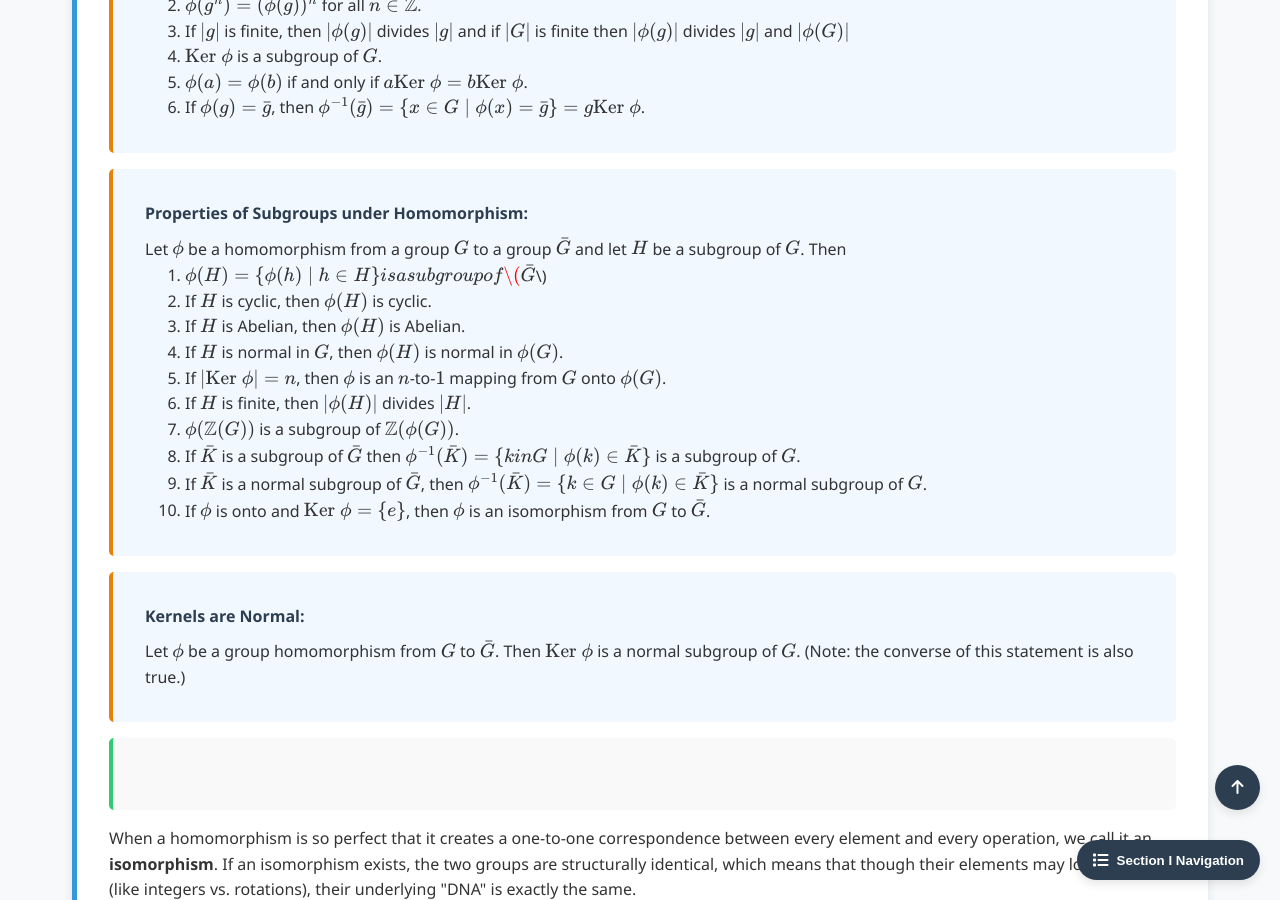
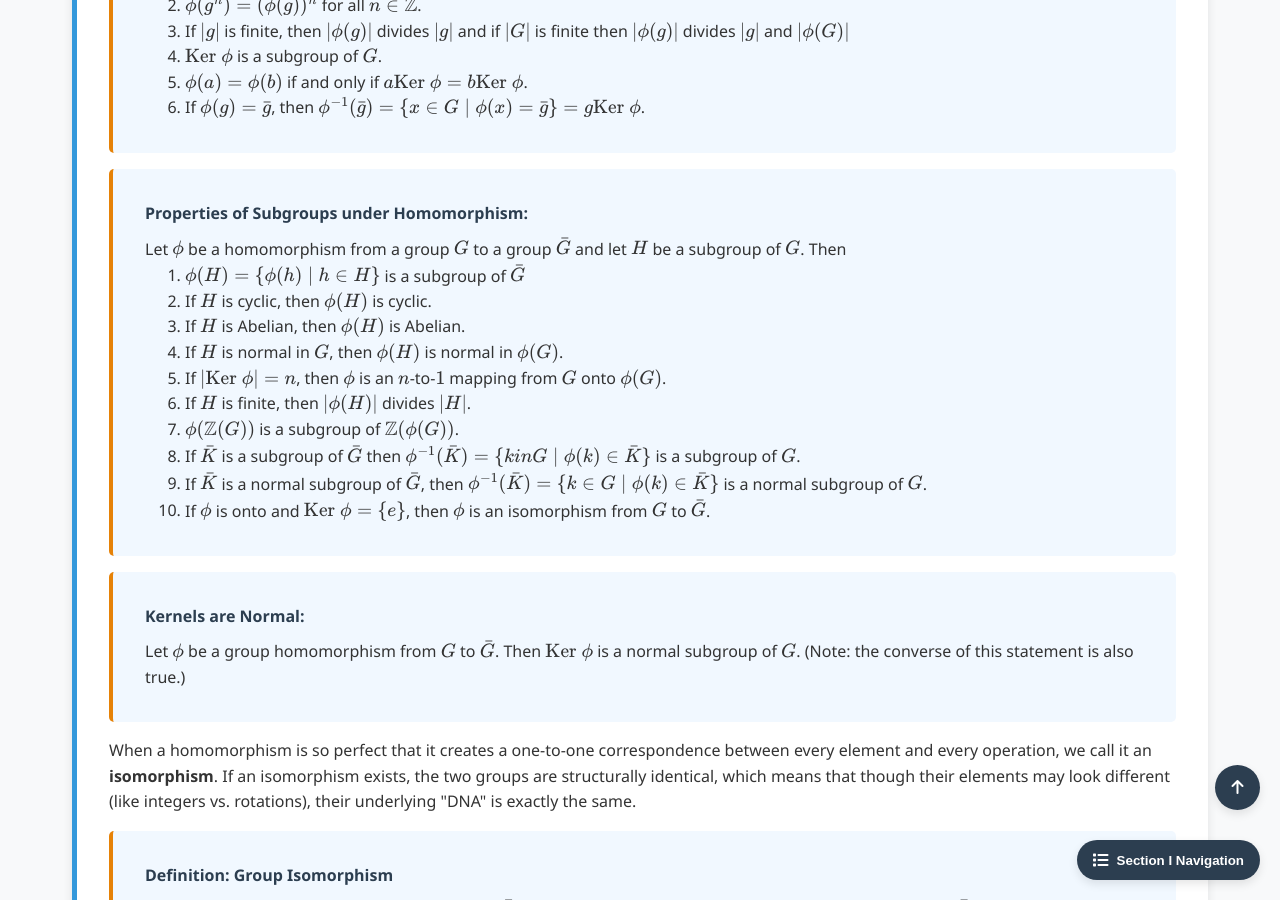
Before and after one commit to Yusukey01/yusukey01.github.io, a Jekyll site: the page built from Mathematics/Linear_algebra/group_isomorphism.html, in a window 1280 px wide and 900 px high, scrolled down 9335 px. Built offline with Jekyll 4.4.1, drawn with Linux system fonts in a browser that asks for light colours.

Commit message:
Start I-17, add Homomorphism , isomorphism

```diff
--- a/Mathematics/Linear_algebra/group_isomorphism.html
+++ b/Mathematics/Linear_algebra/group_isomorphism.html
@@ -560,7 +560,7 @@ uses_python: false
                      Let \(\phi\) be a homomorphism from a group \(G\) to a group \(\bar{G}\) and let \(H\) be a subgroup
                     of \(G\). Then
                     <ol style="padding-left: 40px;">
-                        <li>\(\phi(H) = \{\phi(h) \mid h \in H\} is a subgroup of \(\bar{G}\)\)</li>
+                        <li>\(\phi(H) = \{\phi(h) \mid h \in H\}\) is a subgroup of \(\bar{G}\)</li>
                         <li>If \(H\) is cyclic, then \(\phi(H)\) is cyclic.</li>
                         <li>If \(H\) is Abelian, then \(\phi(H)\) is Abelian.</li>
                         <li>If \(H\) is normal in \(G\), then \(\phi(H)\) is normal in \(\phi(G)\).</li>
@@ -577,11 +577,6 @@ uses_python: false
                     <span class="theorem-title">Kernels are Normal:</span>
                     Let \(\phi\) be a group homomorphism from \(G\) to \(\bar{G}\). Then \(\text{Ker } \phi\) is
                     a normal subgroup of \(G\). (Note: the converse of this statement is also true.)
-                </div>
-
-
-                <div class="proof">
-                    <span class="proof-title"> </span>
                 </div>
 
                 <p>
@@ -647,21 +642,12 @@ uses_python: false
                 </div>
 
                 <div class="theorem">
-                    <span class="theorem-title"></span>
-                </div>
-
-                <div class="theorem">
                     <span class="theorem-title">First Isomorphism Theorem (Jordan, 1870)</span>
                     Let \(\phi\) be a group homomorphism from \(G\) to \(\bar{G}\). Then the mapping from \(G / \text{Ker }\phi\)
                     to \(\phi(G)\), given by \(g \text{Ker } \phi \to \phi(g)\), is an isomorphism. In symbols,
                     \[
                     G / \text{Ker } \phi \approx \phi(G).
                     \]
-                </div>
-
-                <div class="proof">
-                    <span class="proof-title">Proof:</span>
-
                 </div>
 
                 <p>
```
